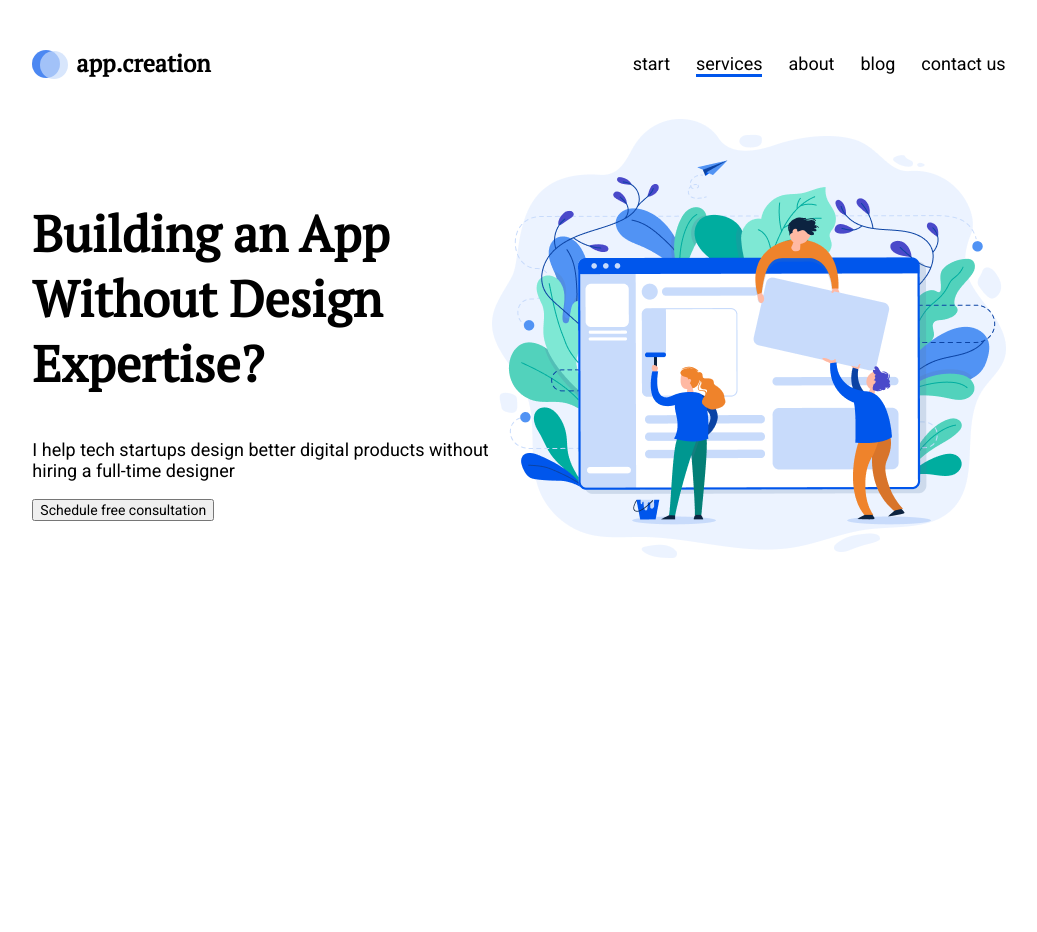
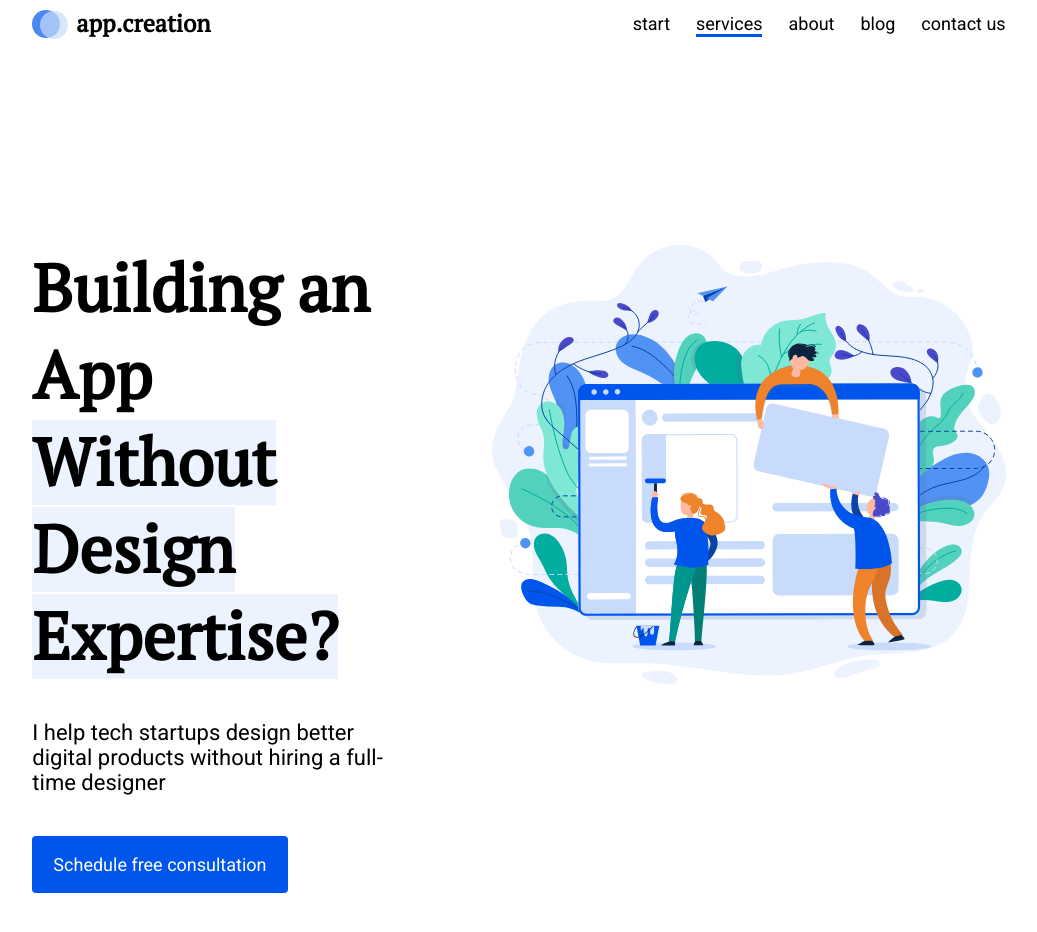
Before and after one commit to WebHeroSchool/CSS_Levintovich, a plain HTML site: page index.html in a window 1280 px wide. Shown: the whole page, without its empty margins (121-1158 px from the left). Before the commit the page ends 800 px from the top, so only its background shows below. Drawn offline with Linux system fonts and the light colour scheme.

Commit message:
added lesson 8

```diff
--- a/index.html
+++ b/index.html
@@ -23,15 +23,17 @@
           <a class="menu__item " href="https://www.google.com/">contact us</a>
         </nav>
       </header>
-      <section class="main-section">
-        <main class="main-content">
-          <h1 class="main-content__title">Building an App Without Design Expertise?</h1>
-          <p class="main-content__subtitle">I help tech startups design better digital products without hiring a full-time designer</p>
-          <button class="main-content__button" type="button" name="button">Schedule free consultation</button>
-        </main>
-        <div class="image-content">
-          <img class="image-content__image" src="img/Frame.png" alt="Main Picture">
-        </div>
+      <section class="main">
+        <h1 class="main__title">
+		  Building an App
+          <span class="main__title-text_highlight">
+            Without Design Expertise?
+          </span>
+		</h1>
+        <p class="main__subtitle">I help tech startups design better digital products without hiring a full-time designer</p>
+        <a class="main__button" href="#">
+          Schedule free consultation
+        </a>
       </section>
     </div>
   </body>
--- a/styles.css
+++ b/styles.css
@@ -12,9 +12,9 @@
 }
 
 .header {
-  padding: 40px 0;
   display: flex;
   justify-content: space-between;
+  margin-bottom: 206px;
 }
 
 .logo, .menu {
@@ -100,27 +100,43 @@
   background: #0056EC;
 }
 
-
-
 .menu__item:last-child {
   margin-right: 0;
 }
 
+.main {
+  padding: 0 63% 206px 0;
+  background: top right no-repeat url(img/mainImg.svg);
+}
+
+.main__title {
+  margin: 0 0 40px 0;
+  font: bold 66px/87px pt_serif, arial, helvetica, sans-serif;
+}
+
+.main__title-text_highlight {
+  background: #ECF3FF;
+}
 
 
-.main-content__title {
-  font-family: pt_serif, arial, helvetica, sans-serif;
-  font-size: 50px;
+.main__subtitle {
+  margin: 0 0 41px 0;
+  font: 22px/25px Roboto, arial, helvetica, sans-serif;
 }
 
-.main-content__subtitle {
-  font-family: Roboto;
-  font-size: 18px;
+.main__button {
+  display: inline-block;
+  font: 18px/21px Roboto, arial, helvetica, sans-serif;
+  color: #fff;
+  background: #0056EC;
+  padding: 18px 21px;
+  text-decoration: none;
+  border-radius: 4px;
+  transition: opacity .5s;
 }
 
-.main-content__button {
-  font-family: Roboto;
-  font-size: 14px;
+.main__button:hover {
+  opacity: .5;
 }
 
 .main-section {
```
Also changed, not shown: img/Frame.png (deleted), img/mainImg.svg (added).
